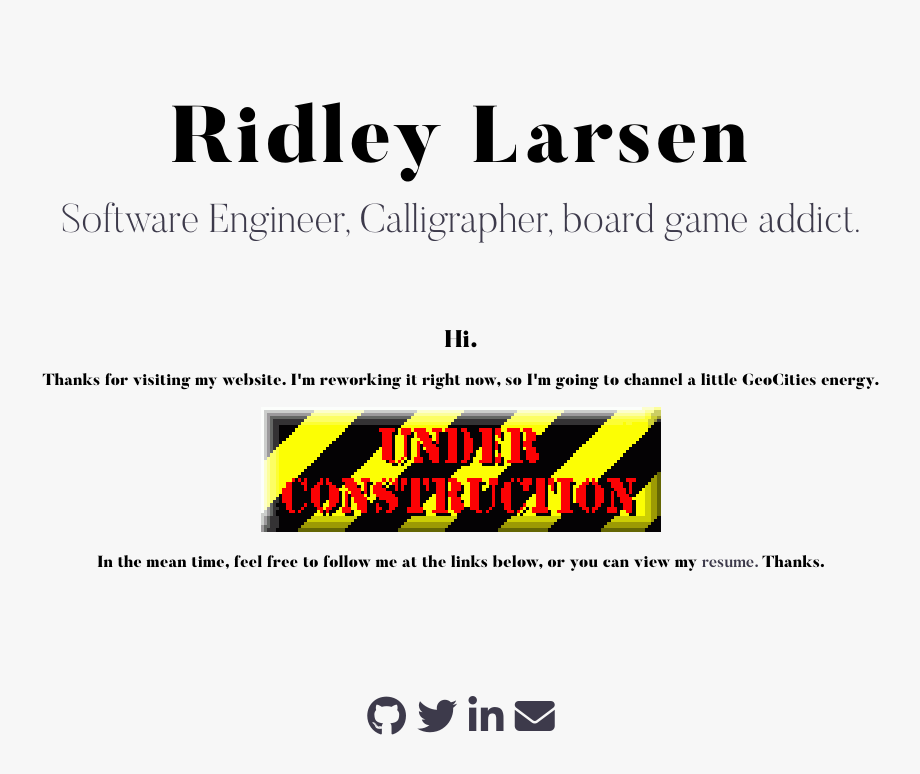
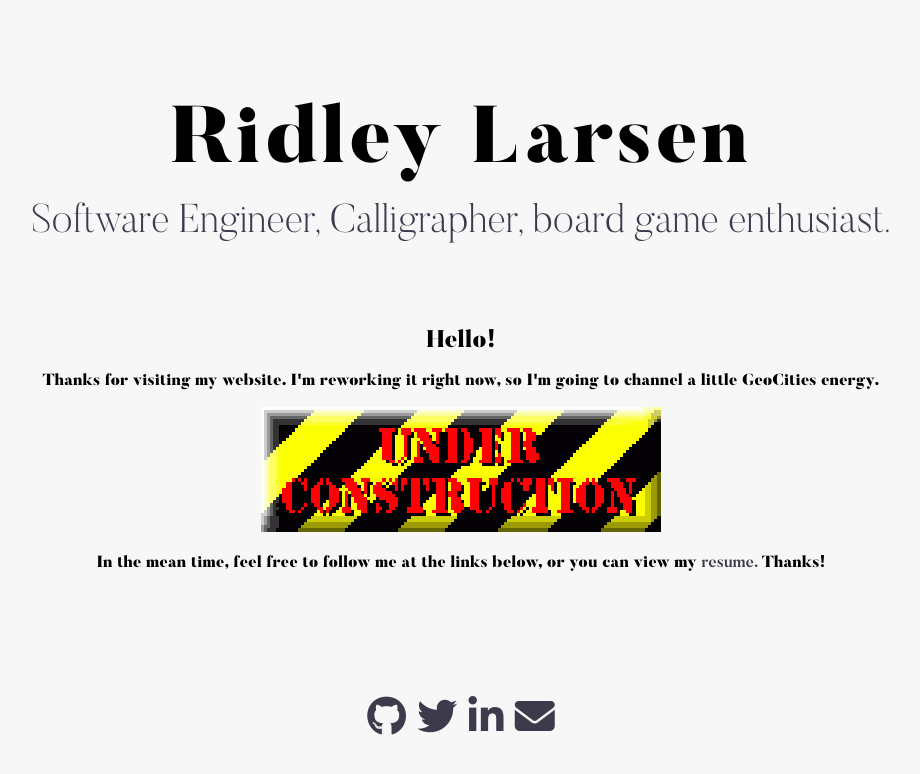
Before and after one commit to RidleyLarsen/ridleylarsen.github.io, a Jekyll site: the page built from index.html, in a window 1280 px wide, cut to the strip 104-878 px from the top of the page. Shown: the whole strip, without its empty margins (179-1099 px from the left). Built offline with Jekyll 4.4.1, drawn with Linux system fonts in a browser that asks for light colours; nearby versions of some CDN libraries; library files that are not in the unit come from our copies.

```diff
--- a/index.html
+++ b/index.html
@@ -2,10 +2,10 @@
 layout: default
 ---
 <h1>Ridley Larsen</h1>
-<p class="subtitle">Software Engineer, Calligrapher, board game addict.</p>
+<p class="subtitle">Software Engineer, Calligrapher, board game enthusiast.</p>
 <div style="text-align: center;">
-    <h2>Hi.</h2>
+    <h2>Hello!</h2>
     <p>Thanks for visiting my website. I'm reworking it right now, so I'm going to channel a little GeoCities energy.</p>
     <img src="static/img/construction.gif" alt="Under Construction" />
-    <p>In the mean time, feel free to follow me at the links below, or you can view my <a href="resume.pdf">resume.</a> Thanks.</p>
+    <p>In the mean time, feel free to follow me at the links below, or you can view my <a href="Ridley%20Larsen%20Resume.pdf">resume.</a> Thanks!</p>
 </div>
```
Also changed, not shown: 2 other files.
